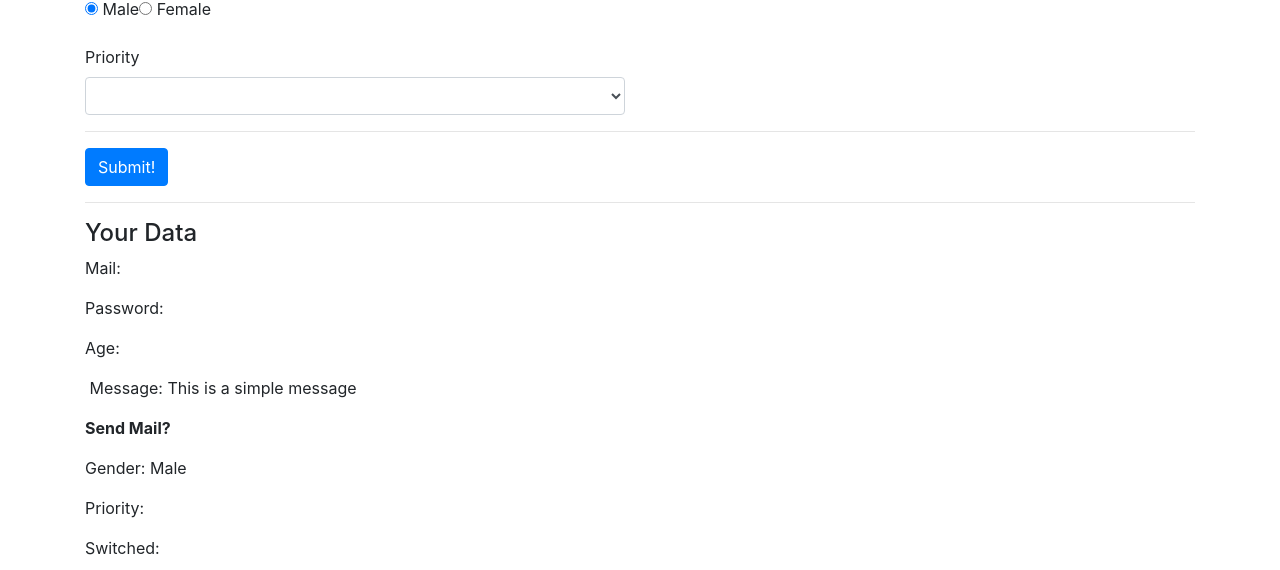
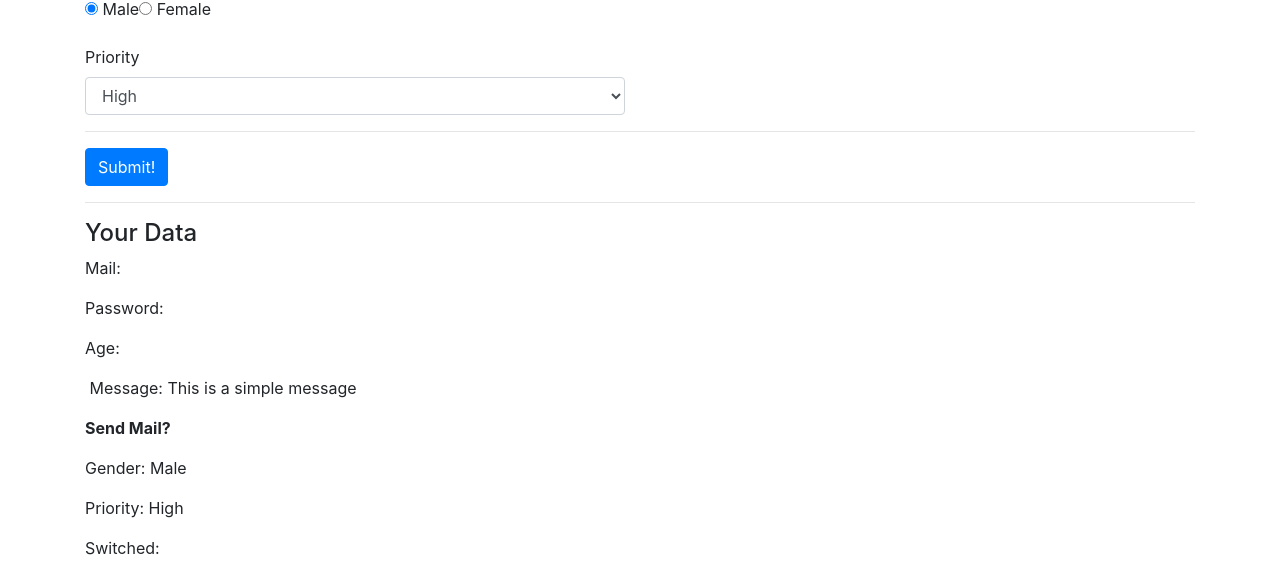
Before and after one commit to MajaIsakovic/forms, a Vue app: page / in a window 1280 px wide. Shown: the part 572-1142 px from the top of the page. Built offline with nearby package versions, Linux system fonts and the light colour scheme.

Commit message:
Using select and option

```diff
--- a/src/App.vue
+++ b/src/App.vue
@@ -85,10 +85,12 @@
             <div class="row">
                 <div class="col-xs-12 col-sm-8 col-sm-offset-2 col-md-6 col-md-offset-3 from-group">
                     <label for="priority">Priority</label>
-                    <select
+                    <select v-model="selectedPriority"
                             id="priority"
                             class="form-control">
-                        <option></option>
+                            <!-- :selected="priority == 'Medium'" na option -->
+                        <option v-bind:key="priority" v-for="priority in priorities"
+                                >{{ priority }}</option>
                     </select>
                 </div>
             </div>
@@ -118,7 +120,7 @@
                             <li v-bind:key="item" v-for="item in sendMail">{{ item }}</li>
                         </ul>
                         <p>Gender: {{ gender }}</p>
-                        <p>Priority:</p>
+                        <p>Priority: {{ selectedPriority }} </p>
                         <p>Switched:</p>
                     </div>
                 </div>
@@ -139,7 +141,9 @@ export default {
         },
         message:"This is a simple message",
         sendMail: [],
-        gender: 'Male'
+        gender: 'Male',
+        selectedPriority: 'High',
+        priorities: ['High','Medium', 'Low']
 
       }
     }
```
